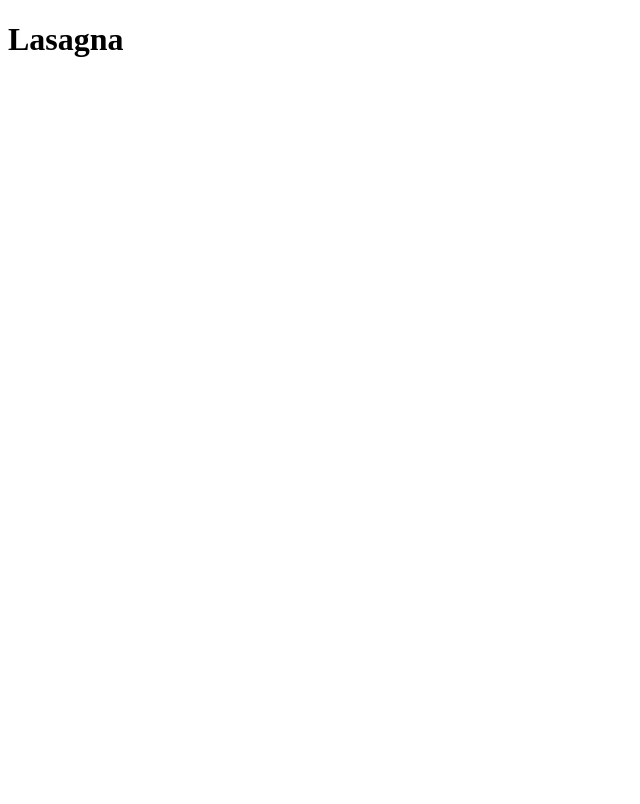
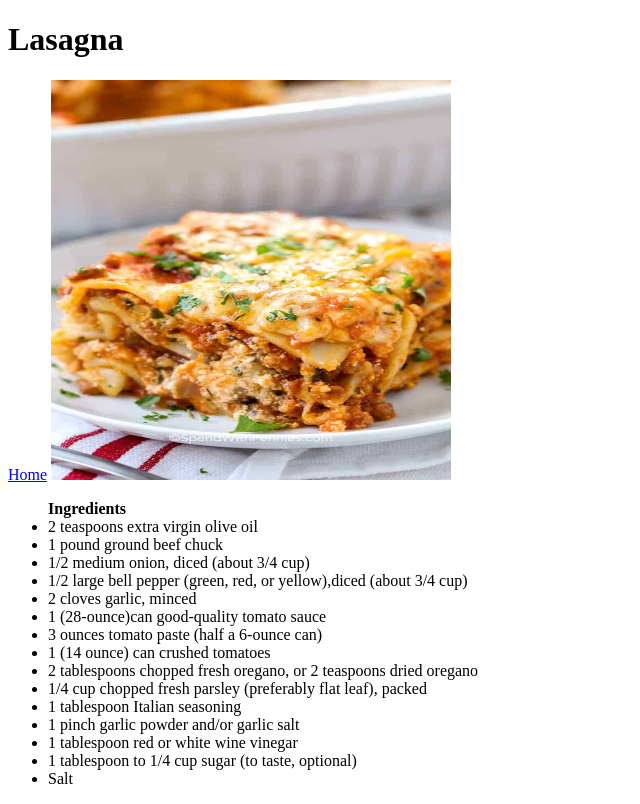
Before and after one commit to nuruwu/odin-recipes, a plain HTML site: page recipes/lasagna.html in a window 1280 px wide. Shown: the whole page, without its empty margins (0-640 px from the left). Drawn offline with Linux system fonts and the light colour scheme.

Commit message:
Added Lasagna recipe.

```diff
--- a/recipes/lasagna.html
+++ b/recipes/lasagna.html
@@ -7,5 +7,27 @@
 </head>
 <body>
     <h1>Lasagna</h1>
+
+    <a href="../index.html">Home</a>
+
+    <img src="../images/lasagna.jpeg" width="400" height="400" alt="Lasagna">
+
+    <ul><strong>Ingredients</strong>
+        <li> 2 teaspoons extra virgin olive oil</li>
+        <li>1 pound ground beef chuck</li>
+        <li>1/2 medium onion, diced (about 3/4 cup)</li>
+        <li>1/2 large bell pepper (green, red, or yellow),diced (about 3/4 cup)</li>
+        <li>2 cloves garlic, minced</li>
+        <li>1 (28-ounce)can good-quality tomato sauce</li>
+        <li>3 ounces tomato paste (half a 6-ounce can)</li>
+        <li>1 (14 ounce) can crushed tomatoes</li>
+        <li>2 tablespoons chopped fresh oregano, or 2 teaspoons dried oregano</li>
+        <li>1/4 cup chopped fresh parsley (preferably flat leaf), packed</li>
+        <li>1 tablespoon Italian seasoning</li>
+        <li>1 pinch garlic powder and/or garlic salt</li>
+        <li>1 tablespoon red or white wine vinegar</li>
+        <li>1 tablespoon to 1/4 cup sugar (to taste, optional)</li>
+        <li>Salt</li>
+    </ul>
 </body>
 </html>
```
Also changed, not shown: images/lasagna.jpeg (added).
